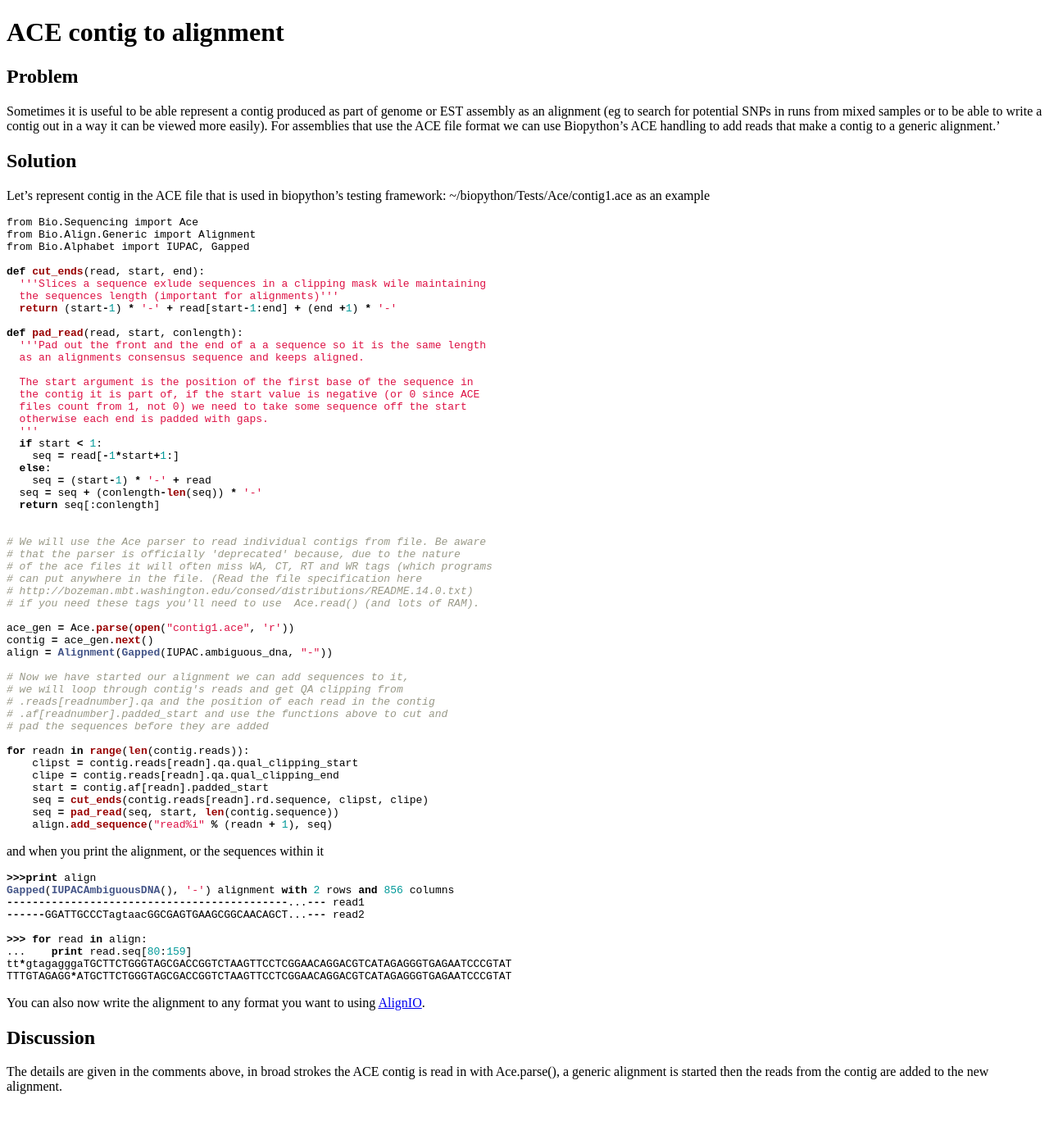
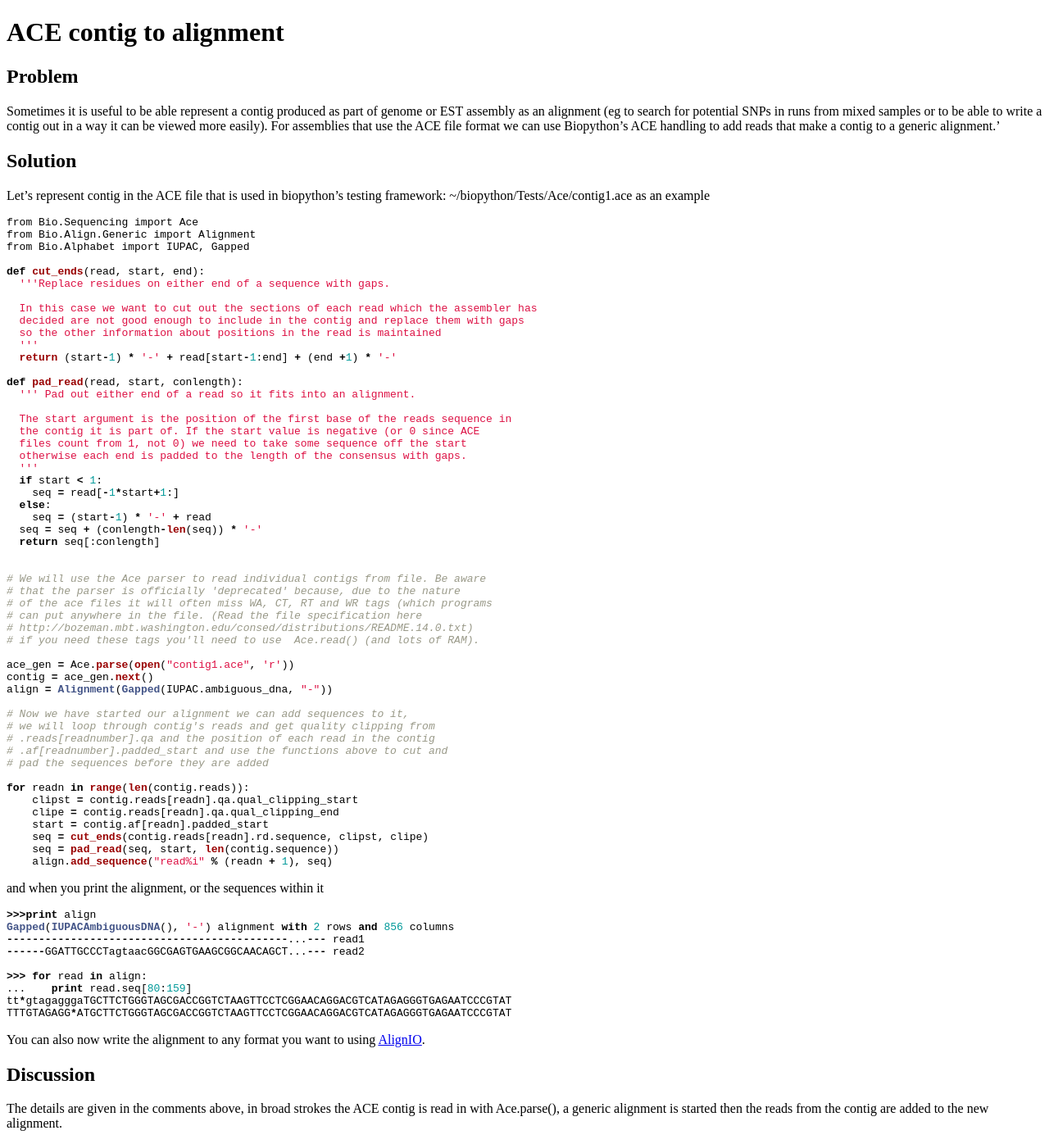
Before and after one commit to biopython/biopython.github.io, a Jekyll site: the page built from wiki/ACE_contig_to_alignment.md, in a window 1280 px wide. Shown: the whole page at 82% size. Built offline with Jekyll 4.4.1, drawn with Linux system fonts in a browser that asks for light colours; before the commit the page ends 1351 px from its top, so only the background shows below that.

Commit message:
Change to wiki page

```diff
--- a/wiki/ACE_contig_to_alignment.md
+++ b/wiki/ACE_contig_to_alignment.md
@@ -28,18 +28,21 @@ from Bio.Align.Generic import Alignment
 from Bio.Alphabet import IUPAC, Gapped
 
 def cut_ends(read, start, end):
-  '''Slices a sequence exlude sequences in a clipping mask wile maintaining
-  the sequences length (important for alignments)'''
+  '''Replace residues on either end of a sequence with gaps.
+
+  In this case we want to cut out the sections of each read which the assembler has
+  decided are not good enough to include in the contig and replace them with gaps
+  so the other information about positions in the read is maintained
+  '''
   return (start-1) * '-' + read[start-1:end] + (end +1) * '-'
 
 def pad_read(read, start, conlength):
-  '''Pad out the front and the end of a a sequence so it is the same length
-  as an alignments consensus sequence and keeps aligned.
+  ''' Pad out either end of a read so it fits into an alignment.
 
-  The start argument is the position of the first base of the sequence in
-  the contig it is part of, if the start value is negative (or 0 since ACE
+  The start argument is the position of the first base of the reads sequence in
+  the contig it is part of. If the start value is negative (or 0 since ACE
   files count from 1, not 0) we need to take some sequence off the start
-  otherwise each end is padded with gaps.
+  otherwise each end is padded to the length of the consensus with gaps.
   '''
   if start < 1:
     seq = read[-1*start+1:]
@@ -61,7 +64,7 @@ contig = ace_gen.next()
 align = Alignment(Gapped(IUPAC.ambiguous_dna, "-"))
 
 # Now we have started our alignment we can add sequences to it,
-# we will loop through contig's reads and get QA clipping from
+# we will loop through contig's reads and get quality clipping from
 # .reads[readnumber].qa and the position of each read in the contig
 # .af[readnumber].padded_start and use the functions above to cut and
 # pad the sequences before they are added
```
Also changed, not shown: 1 other file.
